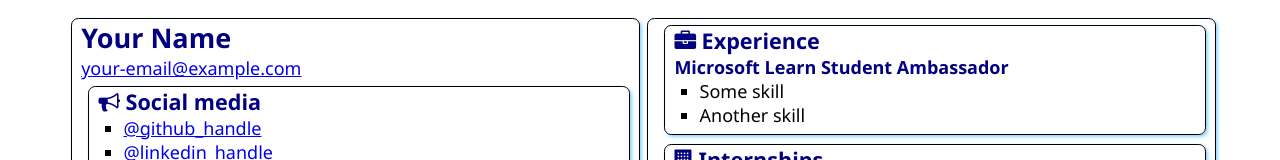
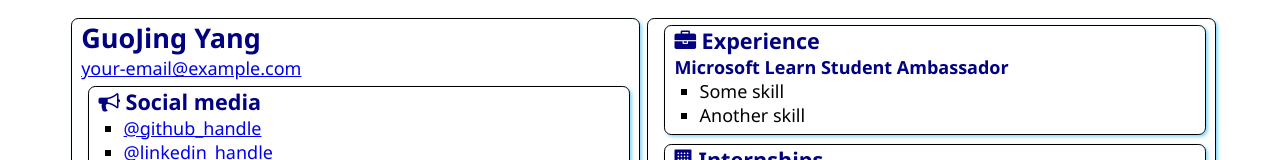
Before and after one commit to benji-yang/SATechnicalOnboarding, a plain HTML site: page src/index.html in a window 1280 px wide. Shown: the top 160 px of the page. Drawn offline with Linux system fonts and the light colour scheme.

Commit message:
Added My Name
modified the index.html file

```diff
--- a/src/index.html
+++ b/src/index.html
@@ -12,7 +12,7 @@
 <body>
     <main>
         <article class="box">
-            <h1>Your Name</h1>
+            <h1>GuoJing Yang</h1>
             <div><a href="mailto:your.email@example.com">your-email@example.com</a></div>
 
             <section class="box">
```
